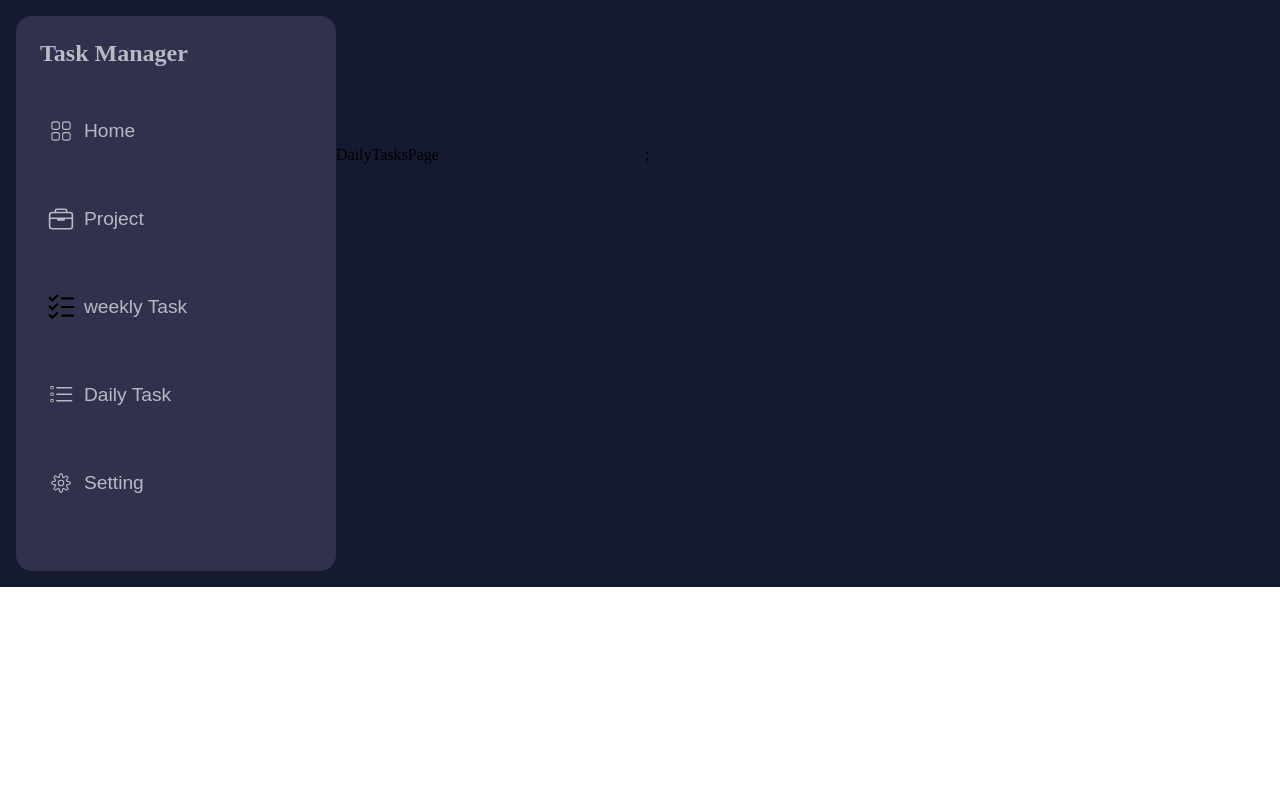
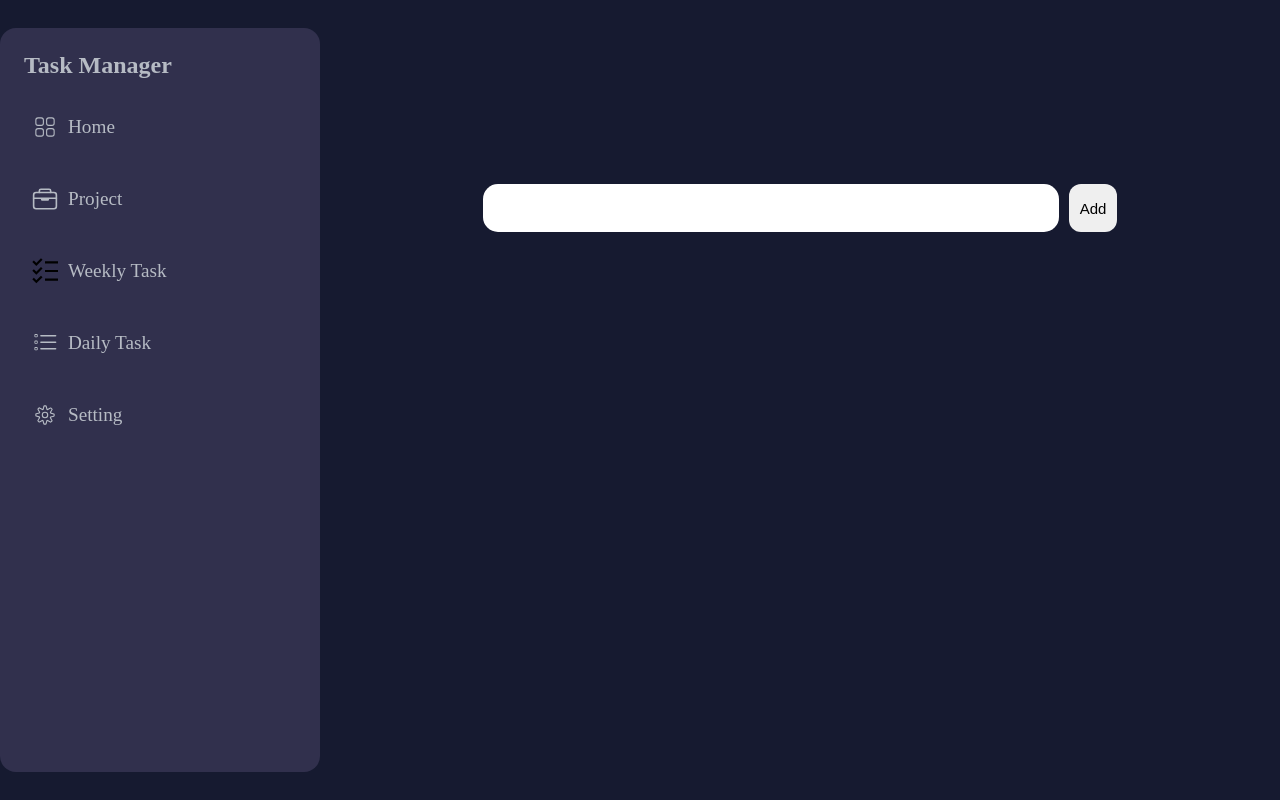
Before and after one commit to Pratham-B-Parlecha/TaskFlow, a React (Vite) app: page /dailyTasks in a window 1280 px wide. Built offline with nearby package versions, Linux system fonts and the light colour scheme.

Commit message:
added the logic for sending post to back end

```diff
--- a/package.json
+++ b/package.json
@@ -15,6 +15,7 @@
     "@mui/material": "^5.15.3",
     "@mui/x-date-pickers": "^6.18.7",
     "dayjs": "^1.11.10",
+    "firebase": "^10.7.1",
     "react": "^18.2.0",
     "react-dom": "^18.2.0",
     "react-icons": "^4.12.0",
--- a/src/App.jsx
+++ b/src/App.jsx
@@ -1,21 +1,23 @@
 import { RouterProvider, createBrowserRouter } from "react-router-dom";
 import "./App.scss";
 import HomePage from "./Pages/HomePage";
-import DailyTasksPage from "./Pages/DailyTasksPage";
-import WeeklyTasksPage from "./Pages/WeeklyTasksPage";
-import ProjectPage from "./Pages/ProjectPage";
+import DailyTasksPage, {action as dailyTasksAction} from "./Pages/DailyTasksPage";
+import WeeklyTasksPage, {action as weeklyTasksAction} from "./Pages/WeeklyTasksPage";
+import ProjectPage, {action as projectAction} from "./Pages/ProjectPage";
 import SettingPage from "./Pages/SettingPage";
 import RootLayout from "./Pages/RootLayout";
+import ErrorPage from "./Pages/ErrorPage";
 
 const route = createBrowserRouter([
   {
     path: "/",
     element: <RootLayout />,
+    errorElement: <ErrorPage />,
     children: [
       { path: "/", element: <HomePage /> },
-      { path: "/dailyTasks", element: <DailyTasksPage /> },
-      { path: "/weeklyTasks", element: <WeeklyTasksPage /> },
-      { path: "/projects", element: <ProjectPage /> },
+      { path: "/dailyTasks", element: <DailyTasksPage />, action: dailyTasksAction },
+      { path: "/weeklyTasks", element: <WeeklyTasksPage />, action: weeklyTasksAction },
+      { path: "/projects", element: <ProjectPage />, action: projectAction },
       { path: "/setting", element: <SettingPage /> },
     ],
   },
@@ -24,7 +26,7 @@ const route = createBrowserRouter([
 function App() {
   return (
     <div className="mainContainer">
-      <RouterProvider router={route} />;
+      <RouterProvider router={route} />
     </div>
   );
 }
--- a/src/App.scss
+++ b/src/App.scss
@@ -1,20 +1,20 @@
 .mainContainer {
     padding: 1rem;
     background-color: var(--MainBackground);
-    max-height: 100vh;
+    height: 100vh;
     width: 100%;
     display: grid;
     grid-template-columns: 1fr 1fr 1fr 1fr;
     grid-template-rows: 1fr 1fr;
     grid-template-areas: 'sd dailyTasks projects calendar'
-        'sd weeklyTasks performance otherTasks';
+        'sd weeklyTasks performance performance';
     justify-content: center;
     align-items: center;
 
     .sidebar-container {
         width: 20rem;
         background-color: var(--SecondaryBackground);
-        min-height: 95%;
+        height: 97%;
         border-radius: 1rem;
         padding: 1.5rem;
         grid-area: sd;
@@ -38,7 +38,8 @@
             gap: 10px;
             border-radius: 1rem;
             padding: 0.5rem;
-            margin: 2.5rem 0;
+            margin: 1.5rem 0;
+            text-decoration: none;
 
             svg {
                 height: 26px;
@@ -49,7 +50,7 @@
             &:focus {
                 background-color: var(--MainBackground);
                 border-radius: 1rem;
-                margin: 2.5rem 0;
+                margin: 1.5rem 0;
             }
         }
     }
@@ -200,17 +201,6 @@
         }
     }
 
-    .otherTasks {
-        grid-area: otherTasks;
-        width: 22rem;
-        height: 20rem;
-        margin: 0.5rem 1rem 0 0;
-        padding: 1rem;
-        color: var(--FirstColor);
-        background-color: var(--SecondaryBackground);
-        border-radius: 1rem;
-    }
-
     .weeklyTasks {
         grid-area: weeklyTasks;
         width: 22rem;
@@ -280,7 +270,6 @@
 
     .performance {
         grid-area: performance;
-        width: 22rem;
         height: 20rem;
         margin: 0.5rem 1rem 0 0;
         padding: 1rem;
@@ -290,9 +279,98 @@
     }
 }
 
+.projectPage{
+    width: 75vw;
+    display: flex;
+    justify-content: center;
+    gap: 10px;
+    grid-column: 2/-1;
+
+
+
+    input{
+        width: 45vw;
+        height: 3rem;
+        border: none;
+        outline: none;
+        padding: 5px;
+        border-radius: 15px;
+        font-size: 25px;
+    }
+    button{
+        height: 3rem;
+        width: 3rem;
+        font-size: 15px;
+        border: none;
+        outline: none;
+        border-radius: 12px;
+    }
+}
 .dailyTasksPage{
-    padding: 1rem;
-    background-color: var(--MainBackground);
-    min-height: 100vh;
-    width: 100%;
+    width: 75vw;
+    display: flex;
+    justify-content: center;
+    gap: 10px;
+    grid-column: 2/-1;
+
+
+
+    input{
+        width: 45vw;
+        height: 3rem;
+        border: none;
+        outline: none;
+        padding: 5px;
+        border-radius: 15px;
+        font-size: 25px;
+    }
+    button{
+        height: 3rem;
+        width: 3rem;
+        font-size: 15px;
+        border: none;
+        outline: none;
+        border-radius: 12px;
+    }
 }
+.weeklyTasksPage{
+    width: 75vw;
+    display: flex;
+    justify-content: center;
+    gap: 10px;
+    grid-column: 2/-1;
+
+
+
+    input{
+        width: 45vw;
+        height: 3rem;
+        border: none;
+        outline: none;
+        padding: 5px;
+        border-radius: 15px;
+        font-size: 25px;
+    }
+    button{
+        height: 3rem;
+        width: 3rem;
+        font-size: 15px;
+        border: none;
+        outline: none;
+        border-radius: 12px;
+    }
+}
+
+
+.error{
+    color:var(--FirstColor);
+    text-align: center;
+    width: 100vw;
+
+    h1{
+        padding: 5px;
+    }
+    p{
+        padding: 5px;
+    }
+}
--- a/src/Components/SideBar.jsx
+++ b/src/Components/SideBar.jsx
@@ -4,53 +4,43 @@ import { BsListTask } from "react-icons/bs";
 import { IoBriefcaseOutline } from "react-icons/io5";
 import { CiSettings } from "react-icons/ci";
 import { GrTask } from "react-icons/gr";
-import { useNavigate } from "react-router-dom";
+import { Link } from "react-router-dom";
 
 export default function SideBar() {
-  const navigate = useNavigate();
-  function homePageHandler() {
-    navigate("/");
-  }
-  function changePageHandler(value) {
-    navigate(`/${value}`);
-  }
+
   return (
     <aside className="sidebar-container">
       <div className="sidebar-logo">
         <h1>Task Manager</h1>
       </div>
-      <button className="sidebar-icon" onClick={homePageHandler}>
+      <Link to="/"className="sidebar-icon">
         <CiGrid41 />
         <span>Home</span>
-      </button>
-      <button
+      </Link>
+      <Link to="/projects"
         className="sidebar-icon"
-        onClick={() => changePageHandler("projects")}
       >
         <IoBriefcaseOutline />
         <span>Project</span>
-      </button>
-      <button
+      </Link>
+      <Link to="/weeklyTasks"
         className="sidebar-icon"
-        onClick={() => changePageHandler("weeklyTasks")}
       >
         <GrTask />
-        <span>weekly Task</span>
-      </button>
-      <button
+        <span>Weekly Task</span>
+      </Link>
+      <Link to="/dailyTasks"
         className="sidebar-icon"
-        onClick={() => changePageHandler("dailyTasks")}
       >
         <BsListTask />
         <span>Daily Task</span>
-      </button>
-      <button
+      </Link>
+      <Link to="/setting"
         className="sidebar-icon"
-        onClick={() => changePageHandler("setting")}
       >
         <CiSettings />
         <span>Setting</span>
-      </button>
+      </Link>
     </aside>
   );
 }
--- a/src/Pages/DailyTasksPage.jsx
+++ b/src/Pages/DailyTasksPage.jsx
@@ -1,8 +1,26 @@
-import React from 'react'
-import SideBar from '../Components/SideBar'
+import React from "react";
+import { Form, redirect } from "react-router-dom";
 
 export default function DailyTasksPage() {
   return (
-    <div>DailyTasksPage</div>
-  )
+    <>
+      <Form method="post" className="dailyTasksPage">
+        <input type="text" name="dailytasks" />
+        <button>Add</button>
+      </Form>
+    </>
+  );
 }
+
+export async function action({request, params}) {
+  const data = await request.formData();
+  const dailyData = {daily: data.get('dailytasks')}
+  const response = await fetch("https://dashboard-24a01-default-rtdb.firebaseio.com/dailyTasks.json",{
+    method: "POST",
+    headers: {
+      'Content-Type': 'application/json',
+    },
+    body: JSON.stringify(dailyData)
+  })
+  return redirect("/dailyTasks");
+}
--- /dev/null
+++ b/src/Pages/ErrorPage.jsx
@@ -0,0 +1,10 @@
+import React from 'react'
+
+export default function ErrorPage() {
+  return (
+    <div className='error'>
+        <h1>Could not find this page</h1>
+        <p>Invalid url</p>
+    </div>
+  )
+}
--- a/src/Pages/HomePage.jsx
+++ b/src/Pages/HomePage.jsx
@@ -2,21 +2,18 @@ import React from "react";
 
 import Calender from "../Components/Calender";
 import DailyTasks from "../Components/DailyTasks";
-import OtherTasks from "../Components/OtherTasks";
 import Preformance from "../Components/Preformance";
 import Projects from "../Components/Projects";
-import SideBar from "../Components/SideBar";
 import WeeklyTasks from "../Components/WeeklyTasks";
 
 export default function HomePage() {
   return (
-    <div className="mainContainer">
+    <>
       <Projects />
       <DailyTasks />
       <Calender />
       <WeeklyTasks />
       <Preformance />
-      <OtherTasks />
-    </div>
+    </>
   );
 }
--- a/src/Pages/ProjectPage.jsx
+++ b/src/Pages/ProjectPage.jsx
@@ -1,7 +1,29 @@
-import React from 'react'
+import React from "react";
+import { Form, redirect } from "react-router-dom";
 
 export default function ProjectPage() {
   return (
-    <div>ProjectPage</div>
-  )
+    <>
+      <Form className="projectPage">
+        <input type="text" name="project" />
+        <button>Add</button>
+      </Form>
+    </>
+  );
 }
+
+export async function action({ request, params }) {
+  const data = await request.formData();
+  const projectdata = { project: data.get("project") };
+  const response = await fetch(
+    "https://dashboard-24a01-default-rtdb.firebaseio.com/project.json",
+    {
+      method: "POST",
+      headers: {
+        "Content-Type": "application/json",
+      },
+      body: JSON.stringify(projectdata),
+    }
+  );
+  return redirect("/projects");
+}
--- a/src/Pages/RootLayout.jsx
+++ b/src/Pages/RootLayout.jsx
@@ -1,4 +1,4 @@
-import React from "react";
+import React, { Fragment } from "react";
 import SideBar from "../Components/SideBar";
 import { Outlet, Link } from "react-router-dom";
 
--- a/src/Pages/WeeklyTasksPage.jsx
+++ b/src/Pages/WeeklyTasksPage.jsx
@@ -1,7 +1,26 @@
 import React from 'react'
+import { Form, redirect } from 'react-router-dom';
 
 export default function WeeklyTasksPage() {
   return (
-    <div>WeeklyTasksPage</div>
+    <>
+      <Form method='post' className="weeklyTasksPage">
+        <input type="text" name="weeklytasks" />
+        <button>Add</button>
+      </Form>
+    </>
   )
 }
+
+export async function action({request, params}) {
+  const data = await request.formData();
+  const weeklydata = {weekly: data.get('weeklytasks')}
+  const response = await fetch("https://dashboard-24a01-default-rtdb.firebaseio.com/weeklyTasks.json",{
+    method: "POST",
+    headers: {
+      'Content-Type': 'application/json',
+    },
+    body: JSON.stringify(weeklydata)
+  })
+  return redirect("/weeklyTasks");
+}
```
Also changed, not shown: src/Firebase.js (added, +10 -0 lines), 1 other file (tests, documents, lock files or other folders).
